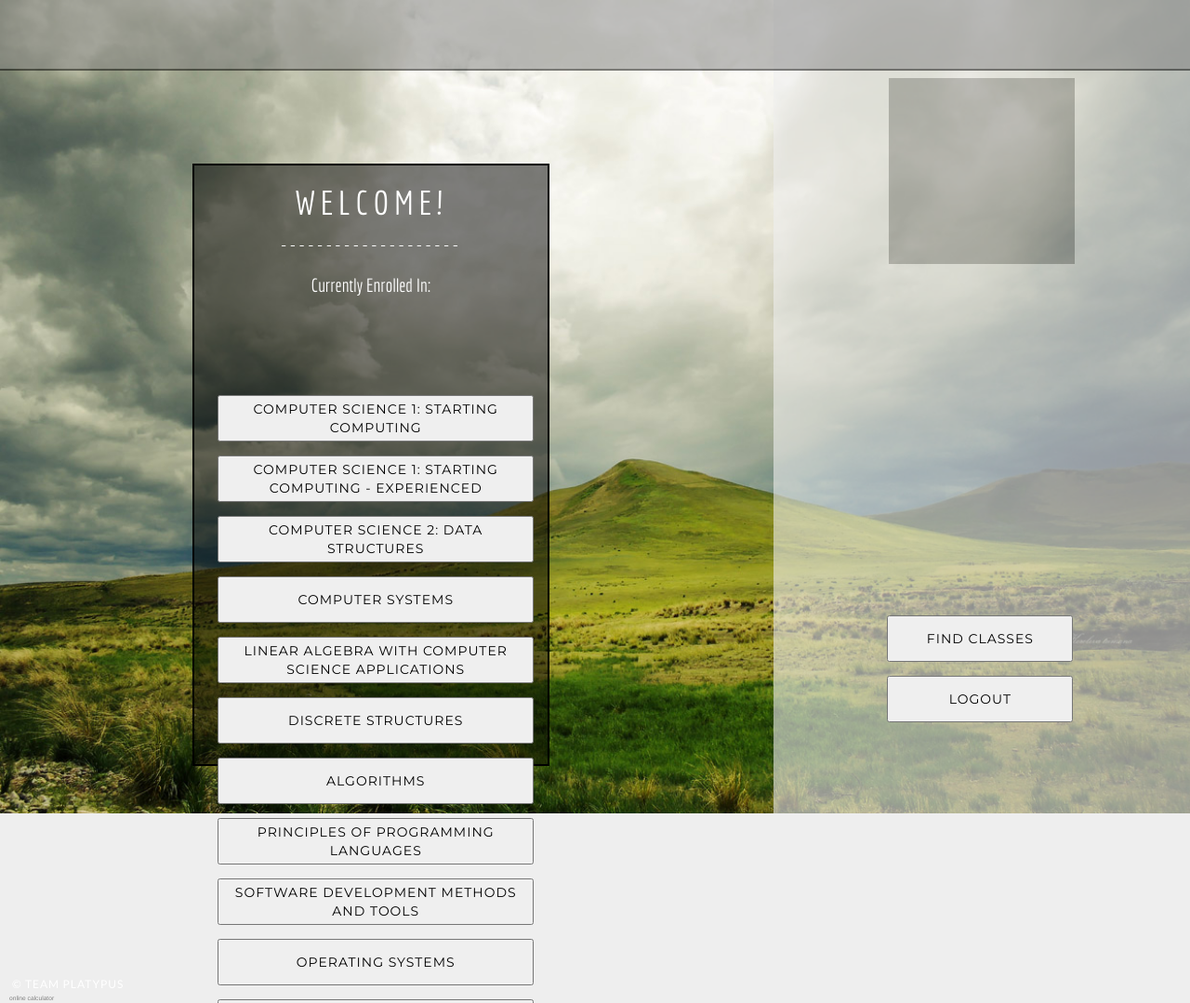
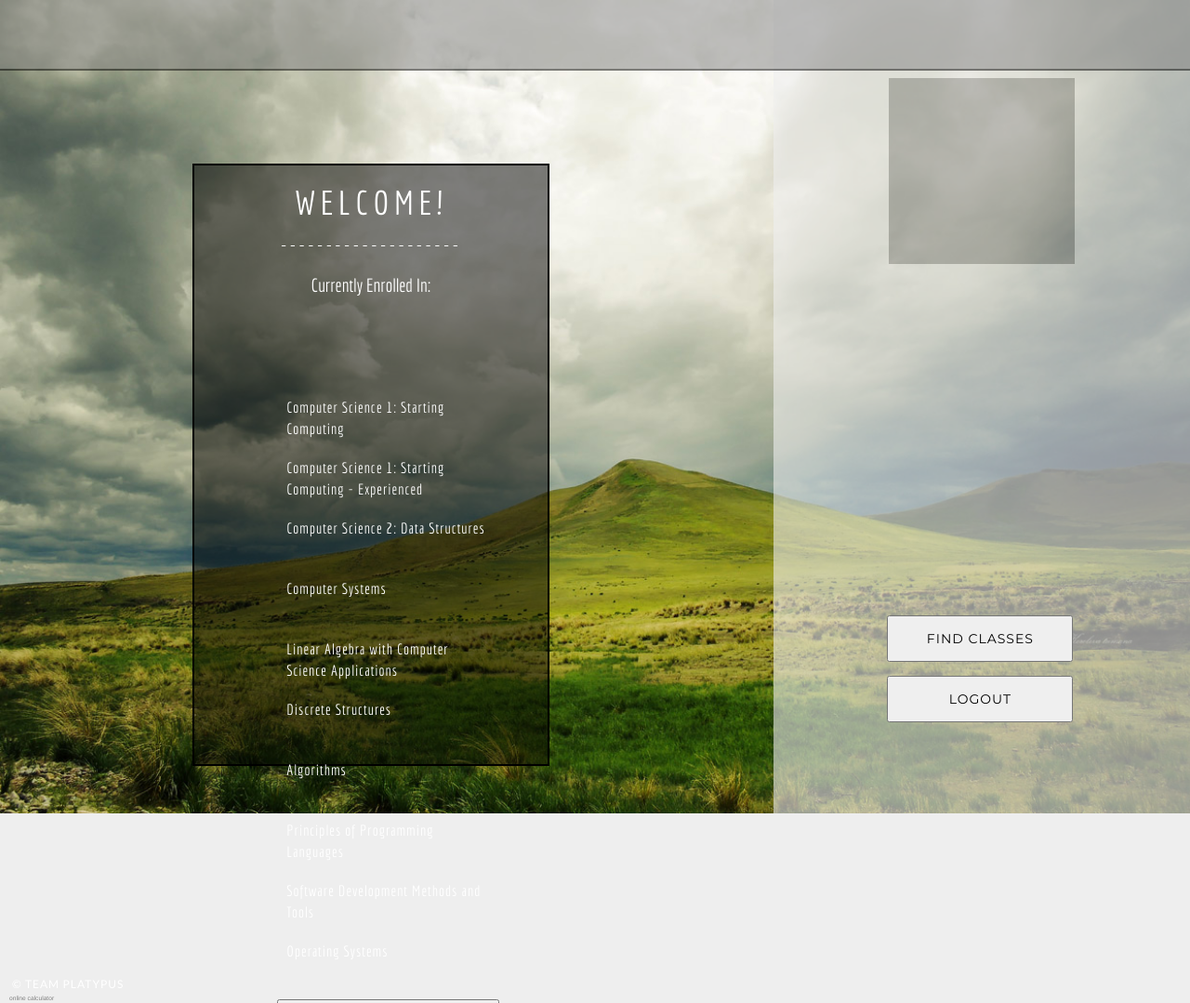
Before and after one commit to calebhsu/CSCI3308_Project1, a Django app: template Platypus/templates/matchApp/home.html in a window 1280 px wide. Shown: the whole page at 93% size. Run offline with Django 3.2, Linux system fonts and the light colour scheme; the template is opened without the code that fills it: values that come from a table or form of the project are taken from there, others are empty; data comes from the database, SQL or seed files in the repository; some libraries are stand-ins or nearby versions; grey boxes are pictures that could not be loaded.

Commit message:
made webpages look better

```diff
--- a/Platypus/static/css/styles.css
+++ b/Platypus/static/css/styles.css
@@ -84,7 +84,7 @@ p {
 
 /* Class Page Layout */
 #studentList {
-  width: 20%;
+  width: 22%;
   height: 65%;
   background-color: black;
   opacity: 0.5;
@@ -120,7 +120,7 @@ button {
 }
 
 .classbutton {
-  width: 340px;
+  width: 240%;
   height: 50px;
   color: white;
   margin-top: 15px;
@@ -134,9 +134,9 @@ button {
 }
 
 #classnav {
-  width: 100px;
+  width: 0%;
   top: 38%;
-  left: 18.3%;
+  left: 23.3%;
   position: fixed;
   z-index: 1;
 }
@@ -225,6 +225,13 @@ h1, h2, h3 {
   position: fixed;
 }
 
+#navfont_white {
+  font-family: 'Economica';
+  font-size: 16px;
+  color: white;
+  letter-spacing: 1px;
+}
+
 #navfont {
   font-family: 'Montserrat';
   font-size: 14px;
@@ -239,7 +246,7 @@ h1, h2, h3 {
   width: 20%;
   height: 65%;
   margin-top: 7%;
-  margin-left: 5%;
+  margin-left: 6%;
   position: fixed;
 }
 
@@ -250,7 +257,7 @@ h1, h2, h3 {
   width: 30%;
   height: 65%;
   margin-top: 7%;
-  margin-left: 28%;
+  margin-left: 29%;
   position: fixed;
 }
 
--- a/Platypus/templates/matchApp/home.html
+++ b/Platypus/templates/matchApp/home.html
@@ -44,7 +44,7 @@
                 {% if course_list %}
                 <div class="btn-group">
                     {% for course in course_list %}
-                        <button type="button" class="classbutton" id="navfont">{{ course }}</button>
+                        <p type="button" class="classbutton" id="navfont_white">{{ course }}</p>
                     {% endfor %}
                     <a href="/matchApp/classpage/">
                     <button type="button" class="classbutton" id="navfont">View Matches</button>
--- a/Platypus/templates/matchApp/login.html
+++ b/Platypus/templates/matchApp/login.html
@@ -44,7 +44,7 @@
             </div>
 
             <div id="signIn">
-                <h2 class="form-signin-heading">Sign Up / Log In</h2>
+                <h2 class="form-signin-heading">Log In / Sign Up</h2>
                 <form class="form-signin" method="post" action="/matchApp/login/">
                     {% csrf_token %}
                     <label for="inputUser" class="sr-only">Username</label>
@@ -53,7 +53,7 @@
                     <label for="inputPassword" class="sr-only">Password</label>
                     <input type="password" id="inputPassword" class="form-control" name="password" placeholder="Password" required/>
 
-                    <button class="btn btn-lg btn-primary btn-block" type="submit">Submit</button>
+                    <button class="btn btn-lg btn-primary btn-block" type="submit">Log In</button>
                     <button class="btn btn-lg btn-primary btn-block" onClick="window.location.href='/matchApp/register/'">Sign Up!</button>
 
 <!--                     <label for="inputEmail" class="sr-only">Email address</label>
```
